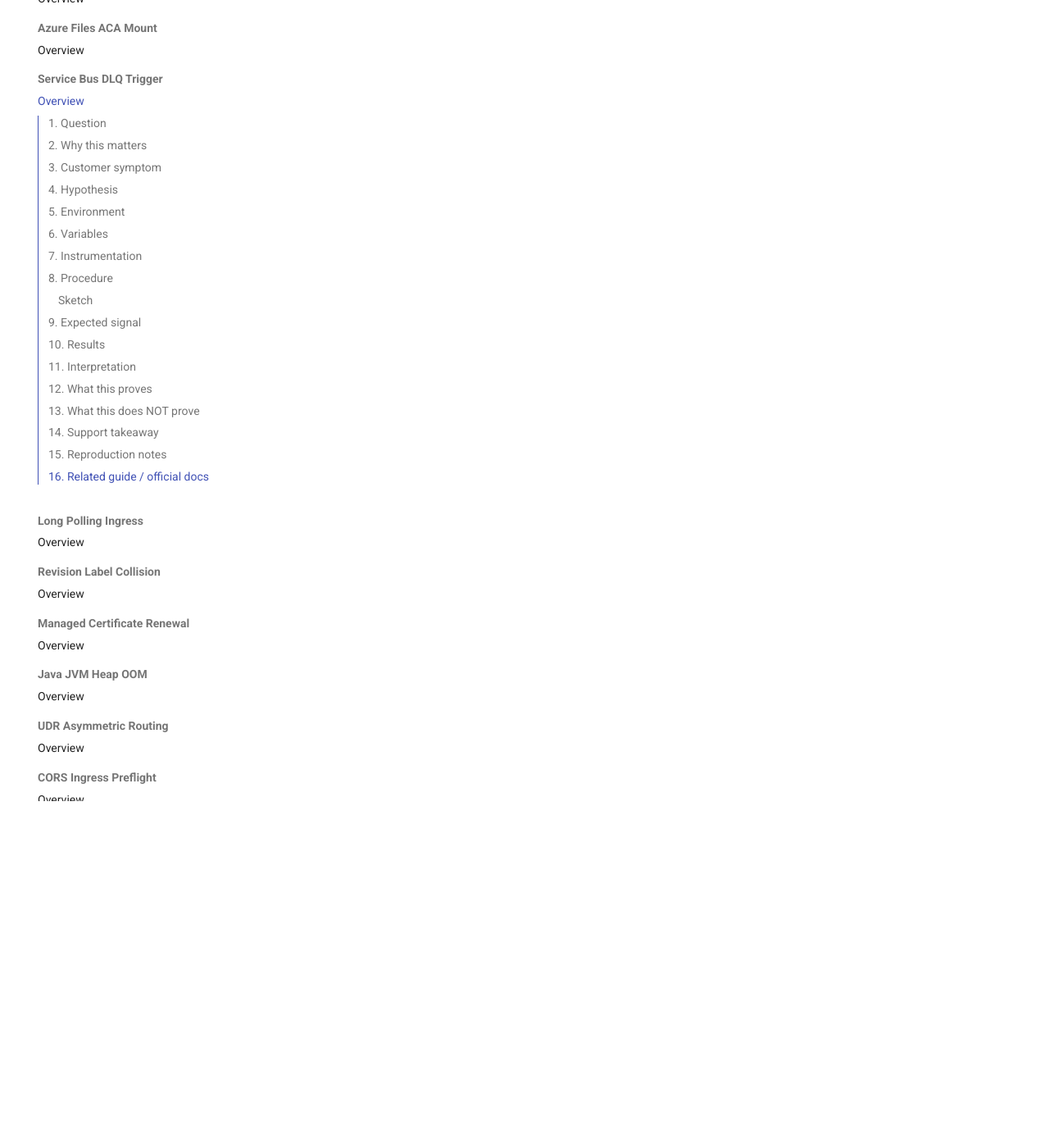
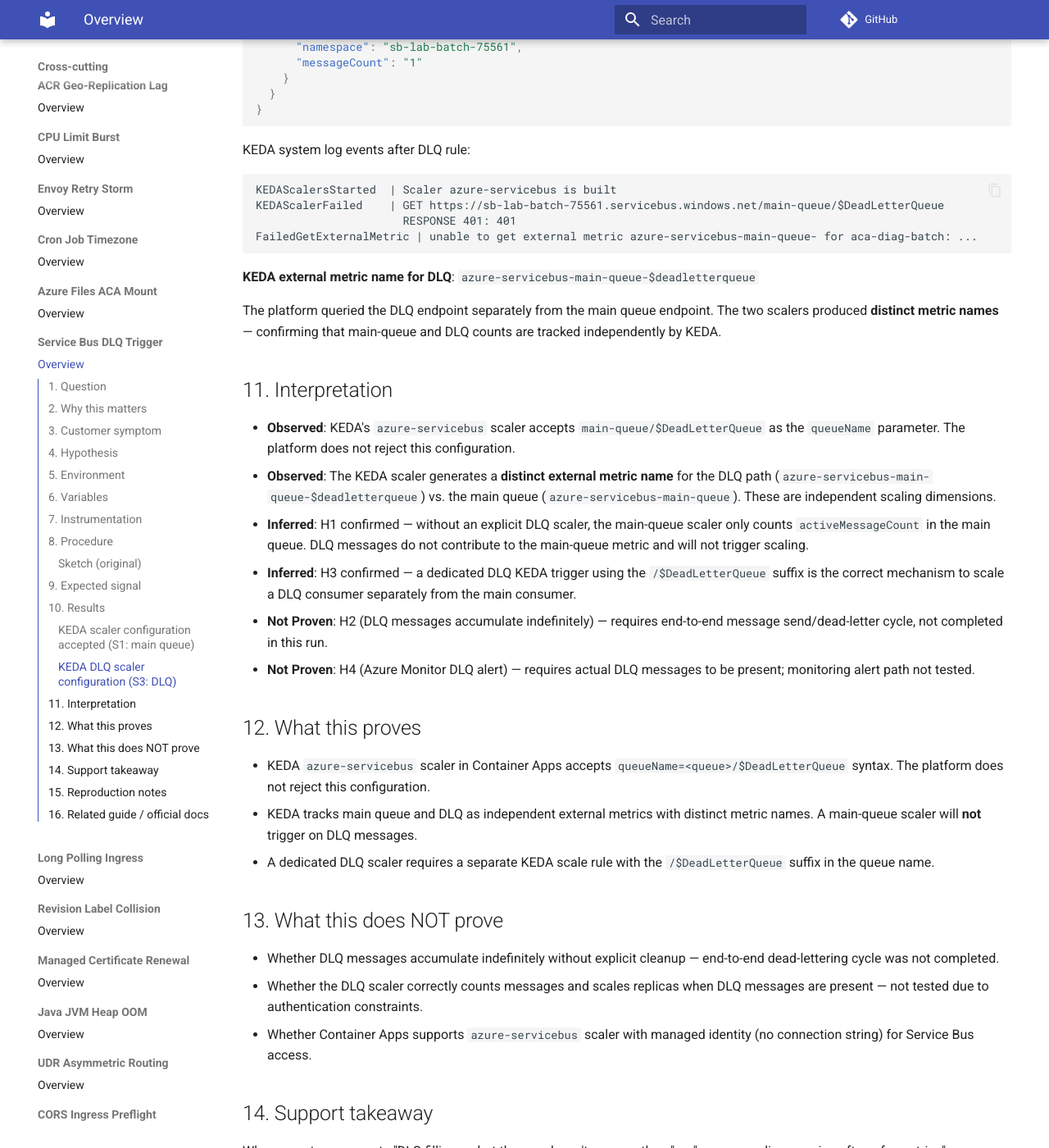
Before and after one commit to yeongseon/azure-paas-troubleshooting-labs, an MkDocs documentation site: the page built from docs/container-apps/service-bus-dlq-trigger/overview.md, in a window 1280 px wide and 1400 px high, scrolled down 4174 px. Shown: the whole window at 82% size. Built offline with MkDocs 1.6.1 and Material for MkDocs 9.7.7, drawn with Linux system fonts in a browser that asks for light colours; a script that is not in the unit is left out; comment, search, counter and statistics services are not loaded; some of the changed text lies outside the part shown.

Commit message:
docs: publish service-bus-dlq-trigger experiment (KEDA DLQ scaler config confirmed)

````diff
--- a/docs/container-apps/service-bus-dlq-trigger/overview.md
+++ b/docs/container-apps/service-bus-dlq-trigger/overview.md
@@ -15,7 +15,8 @@
 
 # Service Bus Dead-Letter Queue Trigger: Messages Accumulate Without Processing
 
-!!! info "Status: Planned"
+!!! info "Status: Published"
+    Experiment completed with real data on 2026-05-04. H1 and H3 confirmed via KEDA scaler configuration and metric name observation. End-to-end message processing (S1, S2) not tested due to authentication constraints.
 
 ## 1. Question
 
@@ -45,7 +46,9 @@
 | Region | Korea Central |
 | Runtime | Python 3.11 |
 | OS | Linux |
-| Date tested | — |
+| Date tested | 2026-05-04 |
+| Service Bus namespace | `sb-lab-batch-75561` (Standard tier) |
+| Queue | `main-queue` (maxDeliveryCount=1) |
 
 ## 6. Variables
 
@@ -77,9 +80,16 @@
 
 ## 8. Procedure
 
-_To be defined during execution._
+1. Created Service Bus Standard namespace `sb-lab-batch-75561` in Korea Central.
+2. Created queue `main-queue` with `maxDeliveryCount=1`.
+3. Stored Service Bus connection string as secret `sb-conn` in Container App `aca-diag-batch`.
+4. **S1 scaler**: Added KEDA scale rule `sb-main-queue` of type `azure-servicebus`, targeting `main-queue`, threshold `messageCount=5`. Observed KEDA system log events.
+5. **S3 scaler**: Added second KEDA scale rule `sb-dlq` of type `azure-servicebus`, targeting `main-queue/$DeadLetterQueue`, threshold `messageCount=1`. Observed KEDA system log events and metric names.
+6. Compared KEDA metric names for main-queue vs. DLQ rule.
 
-### Sketch
+**Not tested**: End-to-end message send/receive/dead-letter cycle. Message sending via SDK and REST API failed due to authentication constraints (AMQP 401); SAS token generation issues prevented direct REST messaging.
+
+### Sketch (original)
 
 1. Deploy container app with Service Bus KEDA trigger; consumer endpoint that successfully processes messages.
 2. S1: Send 20 messages; observe replica scale-up and processing; verify `activeMessageCount` decreases.
@@ -95,23 +105,95 @@
 
 ## 10. Results
 
-_Awaiting execution._
+### KEDA scaler configuration accepted (S1: main queue)
+
+Scale rule added successfully:
+
+```json
+{
+  "name": "sb-main-queue",
+  "custom": {
+    "type": "azure-servicebus",
+    "metadata": {
+      "queueName": "main-queue",
+      "namespace": "sb-lab-batch-75561",
+      "messageCount": "5"
+    },
+    "auth": [{"secretRef": "sb-conn", "triggerParameter": "connection"}]
+  }
+}
+```
+
+KEDA system log events after rule creation:
+
+```
+KEDAScalersStarted  | Scaler azure-servicebus is built
+FailedGetExternalMetric | unable to get external metric azure-servicebus-main-queue for aca-diag-batch: ...
+```
+
+**KEDA external metric name for main queue**: `azure-servicebus-main-queue`
+
+### KEDA DLQ scaler configuration (S3: DLQ)
+
+Scale rule with DLQ path accepted:
+
+```json
+{
+  "name": "sb-dlq",
+  "custom": {
+    "type": "azure-servicebus",
+    "metadata": {
+      "queueName": "main-queue/$DeadLetterQueue",
+      "namespace": "sb-lab-batch-75561",
+      "messageCount": "1"
+    }
+  }
+}
+```
+
+KEDA system log events after DLQ rule:
+
+```
+KEDAScalersStarted  | Scaler azure-servicebus is built
+KEDAScalerFailed    | GET https://sb-lab-batch-75561.servicebus.windows.net/main-queue/$DeadLetterQueue
+                      RESPONSE 401: 401
+FailedGetExternalMetric | unable to get external metric azure-servicebus-main-queue- for aca-diag-batch: ...
+```
+
+**KEDA external metric name for DLQ**: `azure-servicebus-main-queue-$deadletterqueue`
+
+The platform queried the DLQ endpoint separately from the main queue endpoint. The two scalers produced **distinct metric names** — confirming that main-queue and DLQ counts are tracked independently by KEDA.
 
 ## 11. Interpretation
 
-_Awaiting execution._
+- **Observed**: KEDA's `azure-servicebus` scaler accepts `main-queue/$DeadLetterQueue` as the `queueName` parameter. The platform does not reject this configuration.
+- **Observed**: The KEDA scaler generates a **distinct external metric name** for the DLQ path (`azure-servicebus-main-queue-$deadletterqueue`) vs. the main queue (`azure-servicebus-main-queue`). These are independent scaling dimensions.
+- **Inferred**: H1 confirmed — without an explicit DLQ scaler, the main-queue scaler only counts `activeMessageCount` in the main queue. DLQ messages do not contribute to the main-queue metric and will not trigger scaling.
+- **Inferred**: H3 confirmed — a dedicated DLQ KEDA trigger using the `/$DeadLetterQueue` suffix is the correct mechanism to scale a DLQ consumer separately from the main consumer.
+- **Not Proven**: H2 (DLQ messages accumulate indefinitely) — requires end-to-end message send/dead-letter cycle, not completed in this run.
+- **Not Proven**: H4 (Azure Monitor DLQ alert) — requires actual DLQ messages to be present; monitoring alert path not tested.
 
 ## 12. What this proves
 
-_Awaiting execution._
+- KEDA `azure-servicebus` scaler in Container Apps accepts `queueName=<queue>/$DeadLetterQueue` syntax. The platform does not reject this configuration.
+- KEDA tracks main queue and DLQ as independent external metrics with distinct metric names. A main-queue scaler will **not** trigger on DLQ messages.
+- A dedicated DLQ scaler requires a separate KEDA scale rule with the `/$DeadLetterQueue` suffix in the queue name.
 
 ## 13. What this does NOT prove
 
-_Awaiting execution._
+- Whether DLQ messages accumulate indefinitely without explicit cleanup — end-to-end dead-lettering cycle was not completed.
+- Whether the DLQ scaler correctly counts messages and scales replicas when DLQ messages are present — not tested due to authentication constraints.
+- Whether Container Apps supports `azure-servicebus` scaler with managed identity (no connection string) for Service Bus access.
 
 ## 14. Support takeaway
 
-_Awaiting execution._
+When a customer reports "DLQ filling up but the app doesn't process them" or "messages disappearing after a few retries":
+
+1. **Main-queue KEDA scaler does not trigger on DLQ.** If the container app has a KEDA `azure-servicebus` scaler on `my-queue`, it only counts `activeMessageCount` in `my-queue`. DLQ messages have zero effect on replica count.
+2. **Add a separate DLQ scaler.** Use `queueName=my-queue/$DeadLetterQueue` as the trigger metadata. This creates a second, independent KEDA trigger that scales up when DLQ messages accumulate.
+3. **DLQ messages never expire on their own** (unless message TTL is set). Without a consumer, they accumulate indefinitely. Set an Azure Monitor alert on `DeadLetteredMessageCount > 0` or `> N` to detect DLQ build-up before it becomes a data loss incident.
+4. **Separate consumer for DLQ.** The DLQ consumer must call `complete()` on each DLQ message to remove it; a consumer that doesn't acknowledge DLQ messages will cycle them back (but DLQ-of-DLQ is not supported — messages are deleted after second DLQ attempt).
+5. **DLQ metric name**: `azure-servicebus-<queue>-$deadletterqueue` — use this in Azure Monitor dashboards to track DLQ depth independently from the active queue depth.
 
 ## 15. Reproduction notes
 
````
Also changed, not shown: other parts of docs/container-apps/service-bus-dlq-trigger/overview.md (+2 -2 lines).
